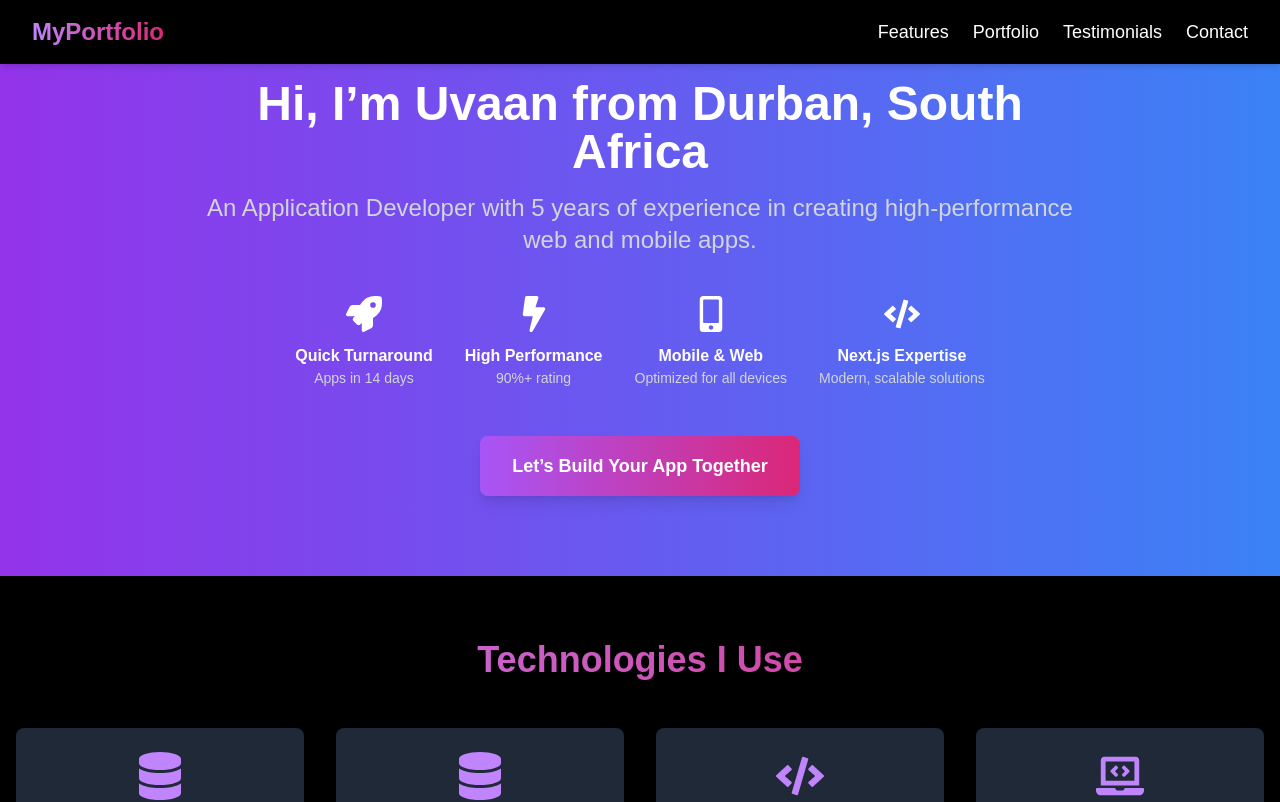
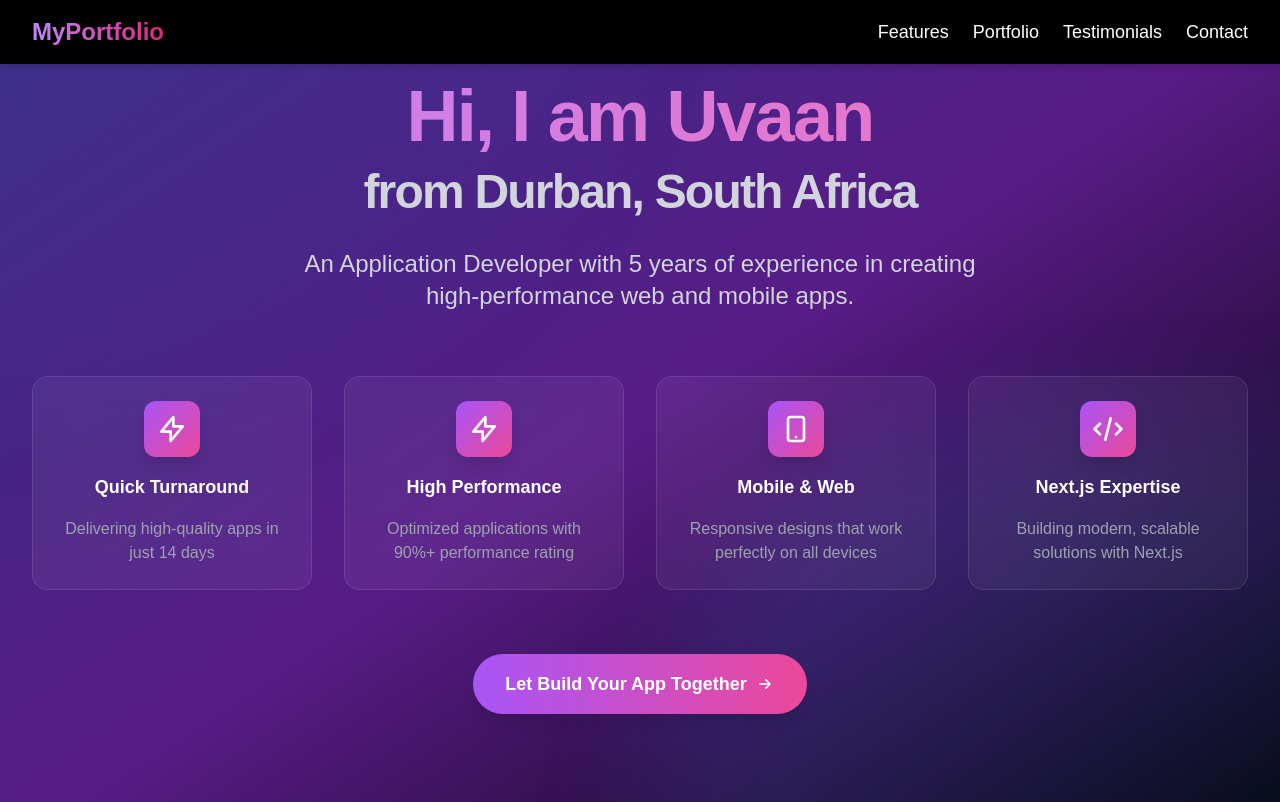
Before and after one commit to Uvaancovie/way2fly-website, a Next.js app: page / in a window 1280 px wide. Shown: the top 802 px of the page. Built offline with nearby package versions, Linux system fonts and the light colour scheme.

Commit message:
the hero section

```diff
--- a/app/components/HeroSection.tsx
+++ b/app/components/HeroSection.tsx
@@ -1,50 +1,118 @@
 import React from 'react';
-import { FaRocket, FaBolt, FaMobileAlt, FaCode } from 'react-icons/fa';
 
-const HeroSection = () => (
-  <section className="hero bg-gradient-to-r from-purple-600 to-blue-500 text-white py-20 px-8 text-center">
-    <div className="max-w-4xl mx-auto">
-      <h1 className="text-4xl sm:text-5xl font-extrabold mb-4 bg-gradient-to-r text-white text-transparent bg-clip-text">
-        Hi, I’m Uvaan from Durban, South Africa
+interface IconProps {
+  className?: string;
+}
+
+const HeroSection = () => {
+  return (
+    <section className="relative min-h-screen bg-gradient-to-br from-indigo-900 via-purple-900 to-black text-white overflow-hidden">
+      {/* Background Elements */}
+      <div className="absolute inset-0 overflow-hidden">
+        <div className="absolute -top-1/2 -left-1/2 w-full h-full bg-gradient-to-br from-purple-500/20 to-transparent rounded-full blur-3xl animate-pulse" />
+        <div className="absolute -bottom-1/2 -right-1/2 w-full h-full bg-gradient-to-br from-blue-500/20 to-transparent rounded-full blur-3xl animate-pulse delay-700" />
+      </div>
+
+      {/* Main Content */}
+      <div className="relative max-w-7xl mx-auto px-4 sm:px-6 lg:px-8 pt-20 pb-32">
+        <div className="space-y-16">
+          {/* Header */}
+          <div className="text-center space-y-8">
+            <h1 className="text-5xl sm:text-6xl lg:text-7xl font-bold tracking-tight">
+              <span className="block bg-gradient-to-r from-purple-400 to-pink-400 text-transparent bg-clip-text animate-fadeIn">
+                Hi, I am Uvaan
+              </span>
+              <span className="block text-3xl sm:text-4xl lg:text-5xl mt-4 text-gray-300">
+                from Durban, South Africa
+              </span>
             </h1>
-      <p className="text-xl sm:text-2xl text-gray-300 mb-6">
-        An Application Developer with 5 years of experience in creating high-performance web and mobile apps.
+            <p className="max-w-2xl mx-auto text-xl sm:text-2xl text-gray-300">
+              An Application Developer with 5 years of experience in creating
+              high-performance web and mobile apps.
             </p>
           </div>
-    <div className="flex justify-center gap-8 mt-10">
-      <Feature icon={<FaRocket />} title="Quick Turnaround" description="Apps in 14 days" />
-      <Feature icon={<FaBolt />} title="High Performance" description="90%+ rating" />
-      <Feature icon={<FaMobileAlt />} title="Mobile & Web" description="Optimized for all devices" />
-      <Feature icon={<FaCode />} title="Next.js Expertise" description="Modern, scalable solutions" />
+
+          {/* Features Grid */}
+          <div className="grid grid-cols-1 md:grid-cols-2 lg:grid-cols-4 gap-8">
+            {features.map((feature) => (
+              <div
+                key={feature.title}
+                className="group p-6 backdrop-blur-lg bg-white/5 rounded-2xl border border-white/10 hover:bg-white/10 transition-all duration-300"
+              >
+                <div className="flex flex-col items-center text-center space-y-4">
+                  <div className="p-3 bg-gradient-to-br from-purple-500 to-pink-500 rounded-xl shadow-lg group-hover:scale-110 transition-transform duration-300">
+                    <feature.icon className="w-8 h-8" />
                   </div>
+                  <h3 className="text-lg font-semibold">{feature.title}</h3>
+                  <p className="text-gray-400">{feature.description}</p>
+                </div>
+              </div>
+            ))}
+          </div>
+
+          {/* CTA Button */}
+          <div className="text-center">
             <a
               href="#contact"
-      className="
-        inline-block mt-12 px-8 py-4 text-lg font-semibold rounded-lg
-        bg-gradient-to-r from-purple-500 to-pink-600
-        text-white
-        transition duration-300 ease-in-out
-        shadow-lg hover:shadow-xl transform
-      "
+              className="inline-flex items-center px-8 py-4 rounded-full text-lg font-semibold
+                bg-gradient-to-r from-purple-500 to-pink-500 hover:from-purple-600 hover:to-pink-600
+                transform hover:scale-105 transition-all duration-300 shadow-lg hover:shadow-purple-500/25"
             >
-      Let’s Build Your App Together
+              Let Build Your App Together
+              <svg
+                className="ml-2 w-5 h-5 group-hover:translate-x-1 transition-transform"
+                fill="none"
+                viewBox="0 0 24 24"
+                stroke="currentColor"
+              >
+                <path strokeLinecap="round" strokeLinejoin="round" strokeWidth={2} d="M13 7l5 5m0 0l-5 5m5-5H6" />
+              </svg>
             </a>
+          </div>
+        </div>
+      </div>
     </section>
   );
+};
 
-// Feature component with simpler prop types
-interface FeatureProps {
-  icon: React.ReactNode;
-  title: string;
-  description: string;
+// Features data
+const features = [
+  {
+    title: "Quick Turnaround",
+    description: "Delivering high-quality apps in just 14 days",
+    icon: ({ className }: IconProps) => (
+      <svg className={className} fill="none" viewBox="0 0 24 24" stroke="currentColor">
+        <path strokeLinecap="round" strokeLinejoin="round" strokeWidth={2} d="M13 10V3L4 14h7v7l9-11h-7z" />
+      </svg>
+    )
+  },
+  {
+    title: "High Performance",
+    description: "Optimized applications with 90%+ performance rating",
+    icon: ({ className }: IconProps) => (
+      <svg className={className} fill="none" viewBox="0 0 24 24" stroke="currentColor">
+        <path strokeLinecap="round" strokeLinejoin="round" strokeWidth={2} d="M13 10V3L4 14h7v7l9-11h-7z" />
+      </svg>
+    )
+  },
+  {
+    title: "Mobile & Web",
+    description: "Responsive designs that work perfectly on all devices",
+    icon: ({ className }: IconProps) => (
+      <svg className={className} fill="none" viewBox="0 0 24 24" stroke="currentColor">
+        <path strokeLinecap="round" strokeLinejoin="round" strokeWidth={2} d="M12 18h.01M8 21h8a2 2 0 002-2V5a2 2 0 00-2-2H8a2 2 0 00-2 2v14a2 2 0 002 2z" />
+      </svg>
+    )
+  },
+  {
+    title: "Next.js Expertise",
+    description: "Building modern, scalable solutions with Next.js",
+    icon: ({ className }: IconProps) => (
+      <svg className={className} fill="none" viewBox="0 0 24 24" stroke="currentColor">
+        <path strokeLinecap="round" strokeLinejoin="round" strokeWidth={2} d="M10 20l4-16m4 4l4 4-4 4M6 16l-4-4 4-4" />
+      </svg>
+    )
   }
-
-const Feature: React.FC<FeatureProps> = ({ icon, title, description }) => (
-  <div className="flex flex-col items-center text-white">
-    <div className="text-4xl mb-3">{icon}</div>
-    <p className="font-semibold">{title}</p>
-    <span className="text-gray-300 text-sm">{description}</span>
-  </div>
-);
+];
 
 export default HeroSection;
```
Lines whose indentation alone changed are shown as unchanged.
